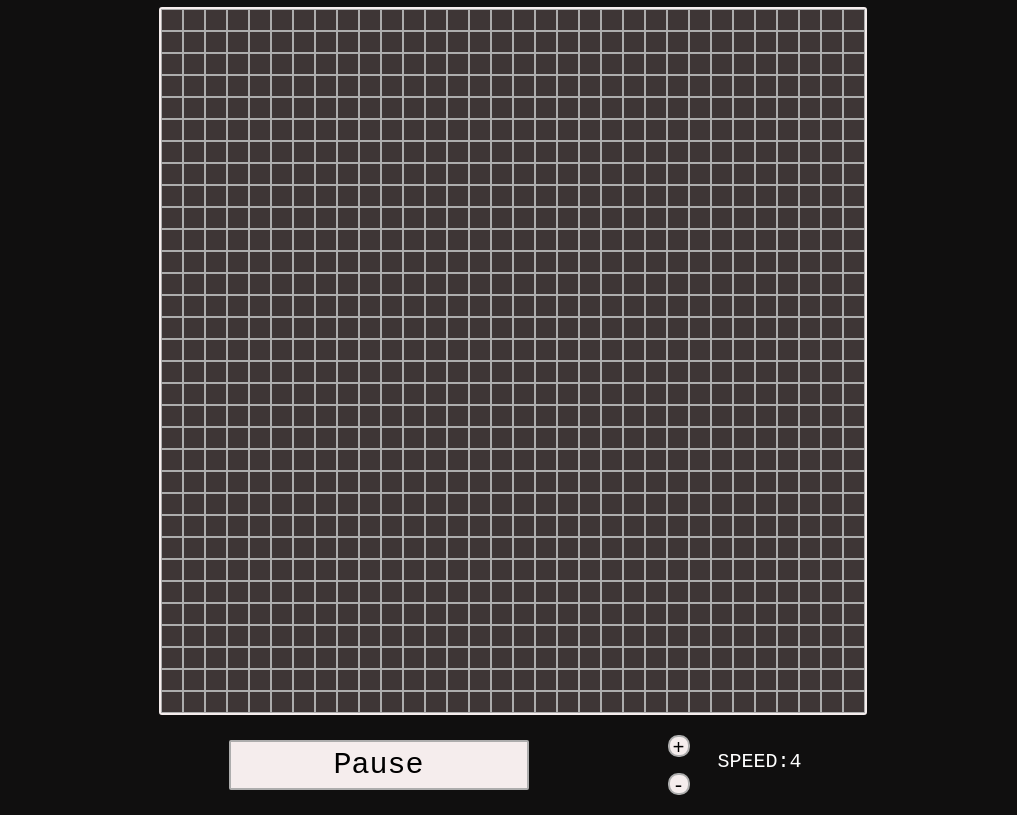
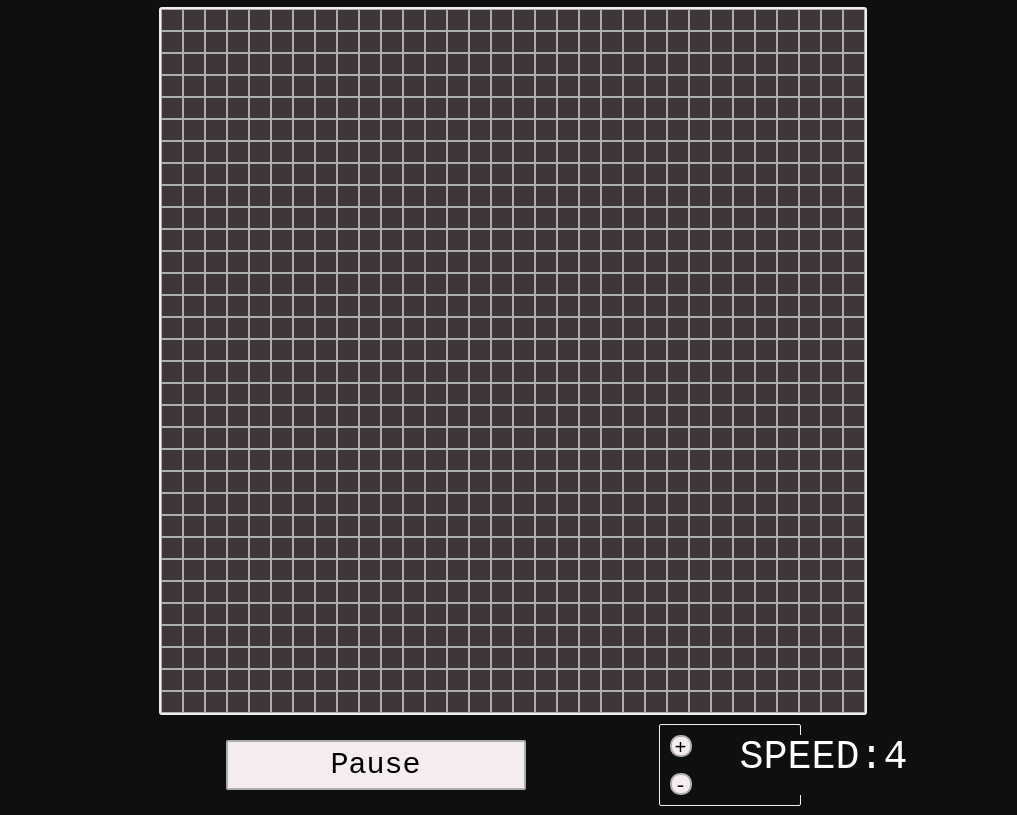
Before and after one commit to fasihh/javascript-practice, a plain HTML site: page game of life/index.html in a window 1280 px wide. Shown: the part 129-944 px from the top of the page, without its empty margins (127-1144 px from the left). Drawn offline with Linux system fonts and the light colour scheme.

Commit message:
Update styles.css

```diff
--- a/game of life/styles.css
+++ b/game of life/styles.css
@@ -69,8 +69,16 @@ h1 {
 
 #speed-container {
 	display: flex;
-	width: 130px;
+	padding: 10px;
+	width: 120px;
 	justify-content: space-between;
+	border: 1px solid #F5EDED;
+	border-radius: 2px;
+}
+
+#speed-container legend {
+	color: #F5EDED;
+	font-size: 15px;
 }
 
 #speed-buttons {
@@ -90,13 +98,9 @@ h1 {
 }
 
 #display {
-	margin-top: 15px;
 	display: flex;
 	justify-content: space-between;
-	width: 80px;
+	width: 50px;
 	color: white;
+	font-size: 40px;
 }
-
-#display {
-	font-size: 20px;
-}
```
